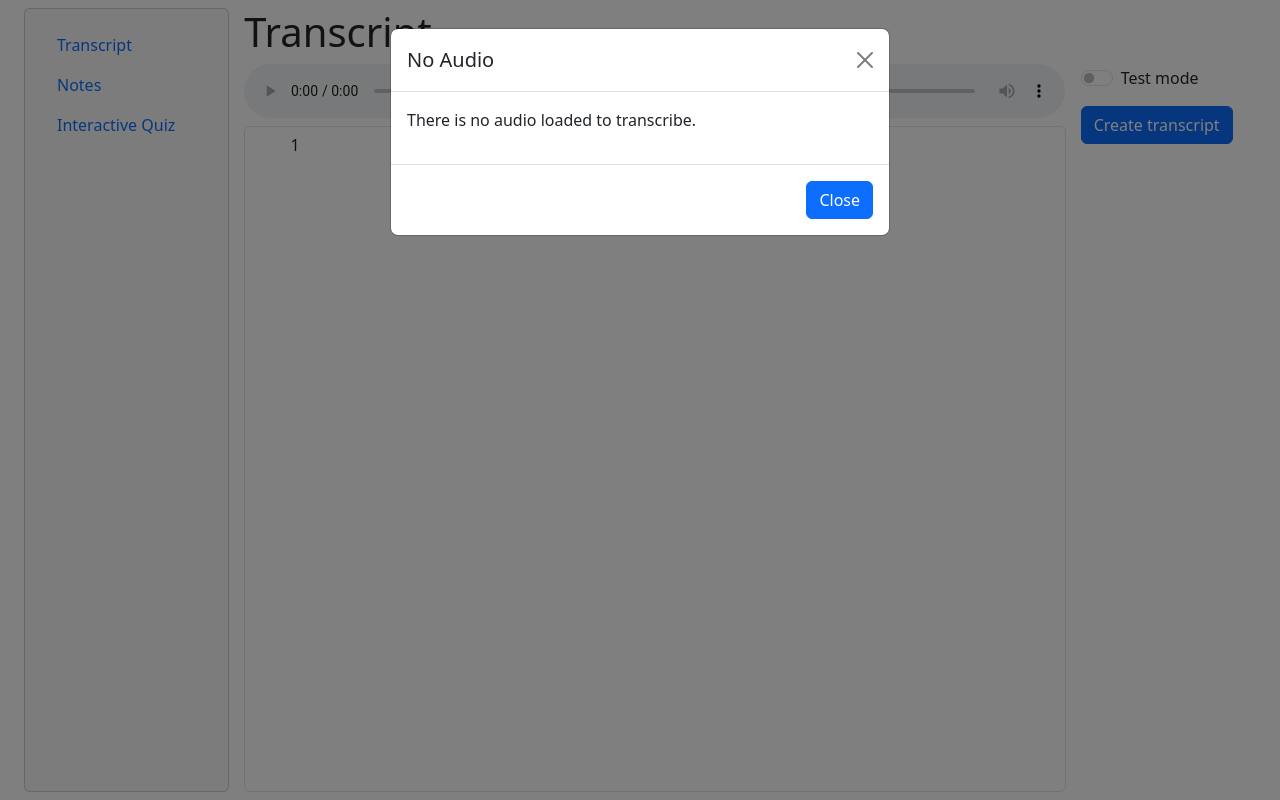
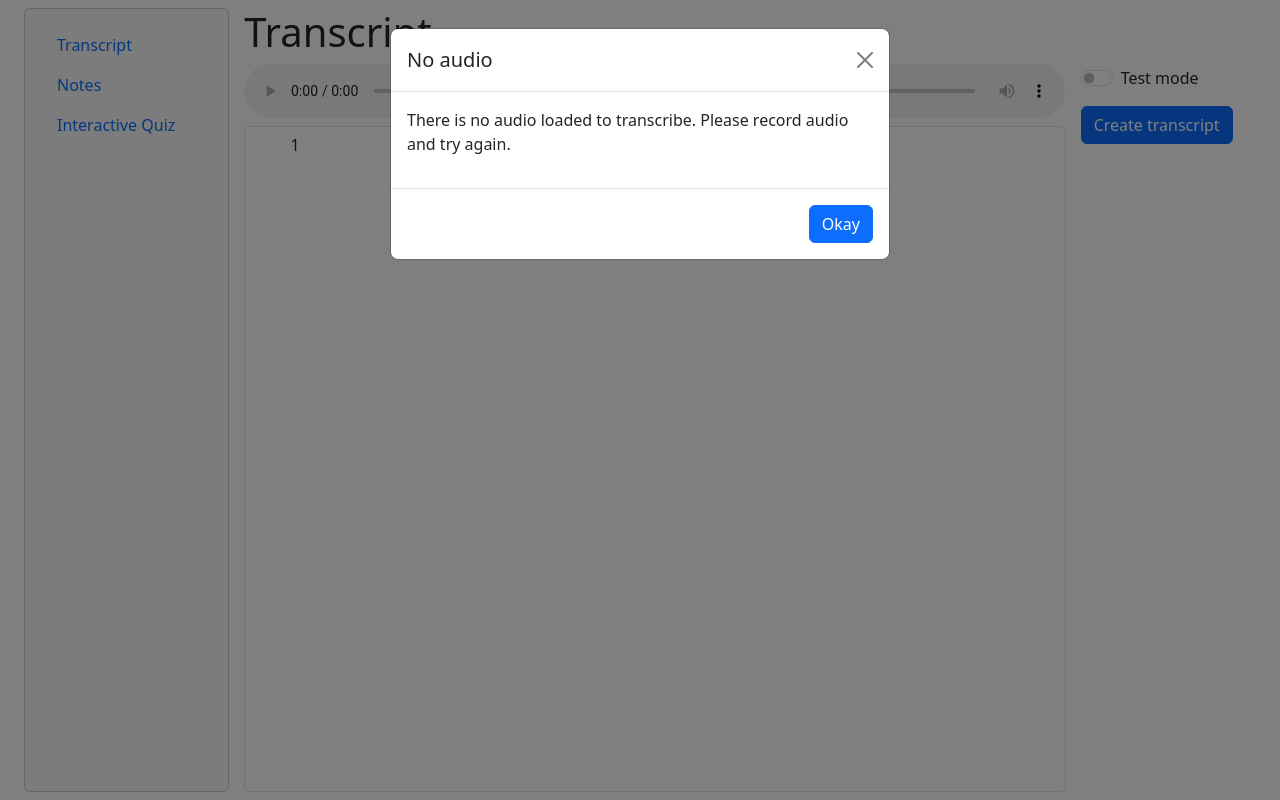
Before and after one commit to Zemelware/StudyX, a Flask app: page /transcript in a window 1280 px wide. Run offline with Flask 3, Linux system fonts and the light colour scheme; the visitor is signed in with stand-in values (Sample User, id 1); some libraries are stand-ins or nearby versions.

Commit message:
Create warning modal if the user tries to overwrite the transcript
- Modify the modal code to work with multiple modals

```diff
--- a/main.py
+++ b/main.py
@@ -92,26 +92,29 @@ def index():
 @app.route("/transcript", methods=["GET", "POST"])
 @app.route("/transcript/", methods=["GET", "POST"])
 def transcript():
-    # TODO: create warning modal if the user clicks "Create transcript" and there is already a transcript
-
     test_mode_enabled = session.get("test-mode", False)
 
     if request.method == "POST":
         if "test-mode" in request.form:
+            # Get the value of the switch to check if "test mode" is enabled
             session["test-mode"] = request.form["test-mode"] == "on"
         else:
             transcript = request.form.get("transcript", "")
 
-            if "create-transcript" in request.form:
+            if "create-transcript" in request.form or "overwrite-transcript" in request.form:
                 # TODO: figure out how to retrieve audio
-                audio = ""
+                audio = "."
                 if audio == "":
+                    # Show an error if there's no audio loaded when the user clicks "Create transcript"
                     session["no_audio_modal"] = True
+                elif transcript.strip() != "" and not "overwrite-transcript" in request.form:
+                    # Show a warning if the user tries to overwrite an existing transcript
+                    # (this will not be run if the user confirms that they want to overwrite the transcript)
+                    session["overwrite_transcript_modal"] = True
+                elif test_mode_enabled:
+                    transcript = "This is a test transcript."
                 else:
-                    if test_mode_enabled:
-                        transcript = "This is a test transcript."
-                    else:
-                        transcript = transcribe_audio(audio)
+                    transcript = transcribe_audio(audio)
 
             session["transcript"] = transcript
 
@@ -119,10 +122,32 @@ def transcript():
     else:
         # Load the transcript from the session (default to empty string if it doesn't exist)
         transcript = session.get("transcript", "")
+
+        show_modal = False
+        modal_title = ""
+        modal_body = ""
+        modal_button1_text = "Okay"
+        modal_show_danger_button = False
+
         # Check if the modal should be displayed then remove it from the session
         no_audio_modal = session.pop("no_audio_modal", False)
+        overwrite_transcript_modal = session.pop(
+            "overwrite_transcript_modal", False)
 
-        return render_template("transcript.html", transcript=transcript, test_mode_enabled=test_mode_enabled, display_modal=no_audio_modal)
+        if no_audio_modal:
+            modal_title = "No audio"
+            modal_body = "There is no audio loaded to transcribe. Please record audio and try again."
+        elif overwrite_transcript_modal:
+            modal_title = "Overwrite transcript?"
+            modal_body = "Are you sure you want to overwrite the existing transcript and create a new one?"
+            modal_button1_text = "Cancel"
+            modal_show_danger_button = True
+
+        if any([no_audio_modal, overwrite_transcript_modal]):
+            show_modal = True
+
+        return render_template("transcript.html", transcript=transcript, test_mode_enabled=test_mode_enabled, display_modal=show_modal,
+                               modal_title=modal_title, modal_body=modal_body, modal_button1_text=modal_button1_text, modal_show_danger_button=modal_show_danger_button)
 
 
 @app.route("/notes", methods=["GET", "POST"])
--- a/templates/transcript.html
+++ b/templates/transcript.html
@@ -29,6 +29,7 @@
         {% if test_mode_enabled %}checked{% endif %}
         onclick="updateTestModeSwitch(); this.form.submit()"
       />
+      <!-- This hidden input helps get the value of the switch in Python -->
       <input type="hidden" name="test-mode" value="off" id="test-mode-hidden" />
       <label class="form-check-label" for="test-mode-switch">Test mode</label>
     </form>
@@ -46,7 +47,7 @@
       <div class="modal-dialog">
         <div class="modal-content">
           <div class="modal-header">
-            <h5 class="modal-title">No Audio</h5>
+            <h5 class="modal-title">{{ modal_title }}</h5>
             <button
               type="button"
               class="btn-close"
@@ -55,23 +56,28 @@
             ></button>
           </div>
           <div class="modal-body">
-            <p>There is no audio loaded to transcribe.</p>
+            <p>{{ modal_body }}</p>
           </div>
           <div class="modal-footer">
             <button
               type="button"
               class="btn btn-primary"
-              name="close-modal"
               data-bs-dismiss="modal"
               onclick="window.location.reload()"
             >
-              Close
+              {{ modal_button1_text }}
             </button>
-            <input
-              type="hidden"
-              id="display-modal"
-              value="{{ display_modal }}"
-            />
+            {% if modal_show_danger_button %}
+              <form method="POST">
+                <button
+                  class="btn btn-danger"
+                  data-bs-dismiss="modal"
+                  name="overwrite-transcript"
+                >
+                  Yes, I'm sure
+                </button>
+              </form>
+            {% endif %}
           </div>
         </div>
       </div>
```
